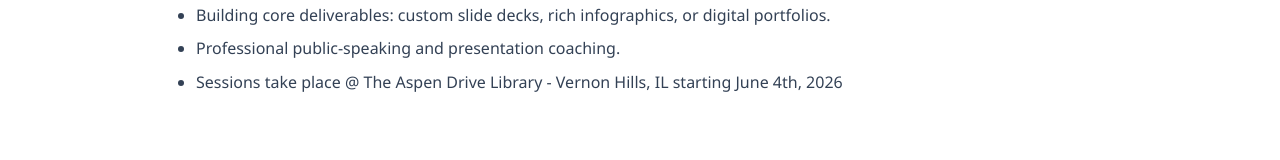
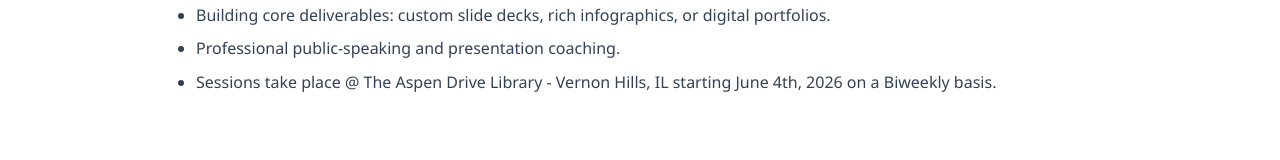
Before and after one commit to thelaunchpadproject/usa, a plain HTML site: page program.html in a window 1280 px wide. Shown: the part 608-768 px from the top of the page. Drawn offline with Linux system fonts and the light colour scheme.

Commit message:
Update program.html

```diff
--- a/program.html
+++ b/program.html
@@ -101,7 +101,7 @@
                     <li>Vetting reliable primary sources and organizing data.</li>
                     <li>Building core deliverables: custom slide decks, rich infographics, or digital portfolios.</li>
                     <li>Professional public-speaking and presentation coaching.</li>
-                    <li>Sessions take place @ The Aspen Drive Library - Vernon Hills, IL starting June 4th, 2026 </li>
+                    <li>Sessions take place @ The Aspen Drive Library - Vernon Hills, IL starting June 4th, 2026 on a Biweekly basis. </li>
                 </ul>
             </div>
         </div>
```
